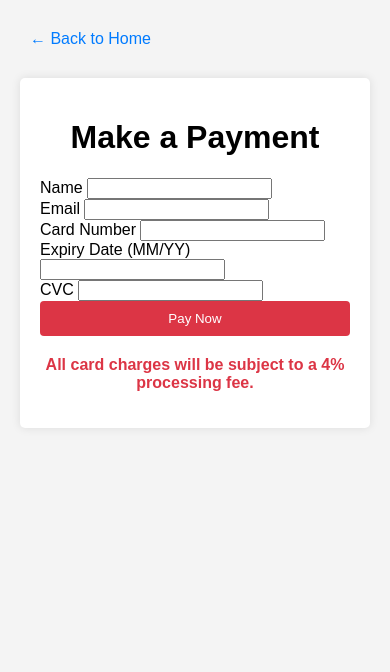
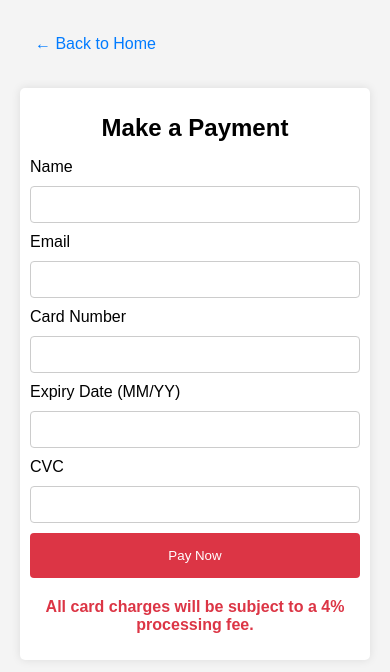
Before and after one commit to therealsupermax/WBW-Hub2, a plain HTML site: page payment.html in a window 390 px wide. Drawn offline with Linux system fonts and the light colour scheme.

Commit message:
Update styles.css

```diff
--- a/styles.css
+++ b/styles.css
@@ -12,6 +12,7 @@ body {
     padding: 20px;
     border-radius: 5px;
     box-shadow: 0 0 10px rgba(0, 0, 0, 0.1);
+    color: black;
 }
 
 h1 {
@@ -35,7 +36,7 @@ nav ul li {
 
 nav ul li a {
     text-decoration: none;
-    color: #28a745;
+    color: red;
     font-weight: bold;
 }
 
@@ -57,7 +58,7 @@ button {
     cursor: pointer;
 }
 
-button:hover {
+button:not(.back-button):hover {
     background-color: #c82333; /* Darker red on hover */
 }
 
@@ -81,3 +82,48 @@ button:hover {
 .back-button:hover {
     text-decoration: underline; /* Underline on hover */
 }
+
+/* Add styles for input fields to center and organize them */
+input[type="text"],
+input[type="email"],
+input[type="password"],
+textarea {
+    width: 100%; /* Full width */
+    padding: 10px; /* Padding for better spacing */
+    margin: 10px 0; /* Margin for spacing between fields */
+    border: 1px solid #ccc; /* Light border */
+    border-radius: 4px; /* Rounded corners */
+    box-sizing: border-box; /* Include padding and border in element's total width and height */
+}
+
+.form-container {
+    display: flex; /* Use flexbox for alignment */
+    flex-direction: column; /* Stack items vertically */
+    align-items: center; /* Center items horizontally */
+    margin: auto; /* Center the container */
+    max-width: 600px; /* Limit the width */
+}
+
+/* Add media queries for better responsiveness on smaller screens */
+@media (max-width: 600px) {
+    .container {
+        padding: 10px; /* Reduce padding on smaller screens */
+    }
+
+    nav ul li {
+        display: block; /* Stack navigation items vertically */
+        margin: 10px 0; /* Add margin for spacing */
+    }
+
+    h1 {
+        font-size: 1.5em; /* Adjust heading size */
+    }
+
+    p {
+        font-size: 1em; /* Adjust paragraph size */
+    }
+
+    button {
+        padding: 15px; /* Increase button padding for easier tapping */
+    }
+}
```
